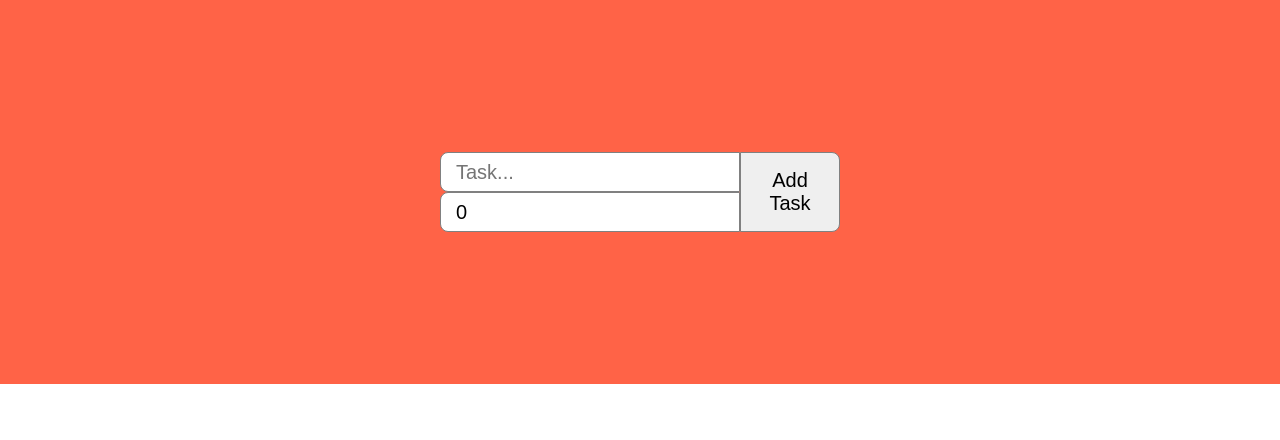
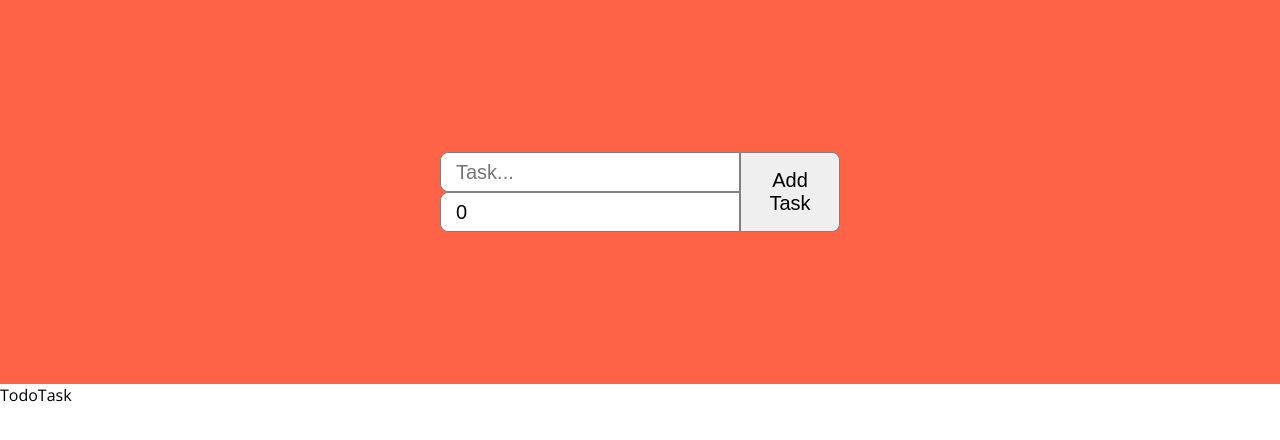
Before and after one commit to Lu-Smith/todo_list-react_typescript, a React (Create React App) app: page / in a window 1280 px wide. Both pictures are taken after typing "Sample" into the empty fields and a click on the button "Add Task". Shown: the top 440 px of the page. Built offline with nearby package versions, Linux system fonts and the light colour scheme.

Commit message:
Created TodoTask.tsx

```diff
--- a/src/App.tsx
+++ b/src/App.tsx
@@ -1,5 +1,6 @@
 import React, {ChangeEvent, FC, useState} from 'react';
 import './App.css';
+import TodoTask from './Components/TodoTask';
 import { ITask } from './interfaces';
 
 const App: FC = () => {
@@ -42,7 +43,11 @@
         </div>
         <button onClick={addTask}>Add Task</button>
       </div>
-      <div className='todoList'></div>
+      <div className='todoList'>
+        {todoList.map((task: ITask, key: number) => {
+          return <TodoTask key={key} />
+        })}
+      </div>
     </div>
   );
 }
--- /dev/null
+++ b/src/Components/TodoTask.tsx
@@ -0,0 +1,9 @@
+import React from 'react'
+
+const TodoTask = () => {
+  return (
+    <div>TodoTask</div>
+  )
+}
+
+export default TodoTask;
```
